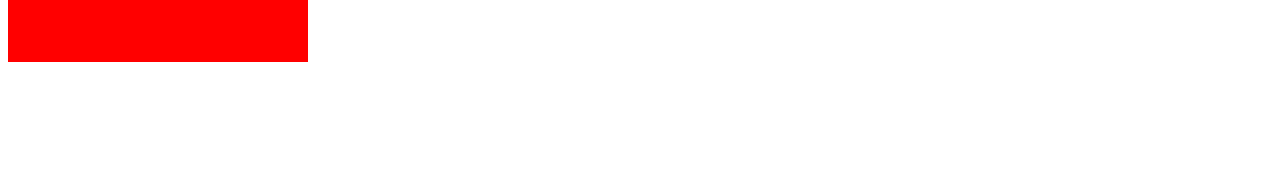
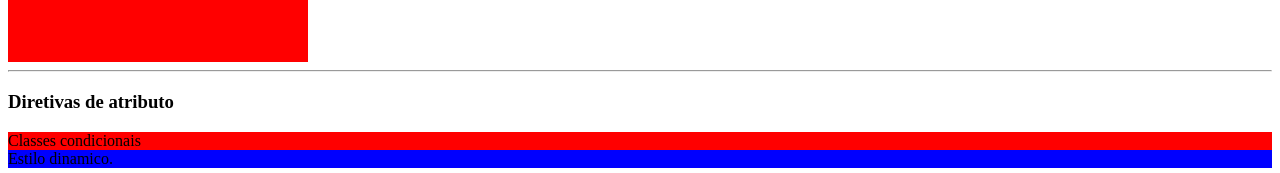
Before and after one commit to Robson-GDS/curso-angular, an Angular app in the folder meu-primeiro-projeto-latest/: page / in a window 1280 px wide. Shown: the part 947-1120 px from the top of the page. Before the commit the page ends 1017 px from the top, so only its background shows below. Built offline with nearby package versions, Linux system fonts and the light colour scheme.

Commit message:
NgClass e NgStyle

```diff
--- a/meu-primeiro-projeto-latest/src/app/components/template/template-binding/template-binding.component.html
+++ b/meu-primeiro-projeto-latest/src/app/components/template/template-binding/template-binding.component.html
@@ -18,3 +18,9 @@
   style="background: red; width: 300px; height: 300px; margin-top: 10px;"
   (mousemove)="onMouseMove($event)"
 ></div>
+
+<hr />
+<h3>Diretivas de atributo</h3>
+<div [ngClass]="{ 'background-red': true}">Classes condicionais</div>
+
+<div style="background: blue">Estilo dinamico.</div>
--- a/meu-primeiro-projeto-latest/src/app/components/template/template-binding/template-binding.component.scss
+++ b/meu-primeiro-projeto-latest/src/app/components/template/template-binding/template-binding.component.scss
@@ -0,0 +1,3 @@
+.background-red {
+  background: red;
+}
--- a/meu-primeiro-projeto-latest/src/app/components/template/template-binding/template-binding.component.ts
+++ b/meu-primeiro-projeto-latest/src/app/components/template/template-binding/template-binding.component.ts
@@ -1,9 +1,10 @@
+import { CommonModule } from '@angular/common';
 import { Component } from '@angular/core';
 
 @Component({
   selector: 'app-template-binding',
   standalone: true,
-  imports: [],
+  imports: [CommonModule],
   templateUrl: './template-binding.component.html',
   styleUrl: './template-binding.component.scss'
 })
```
